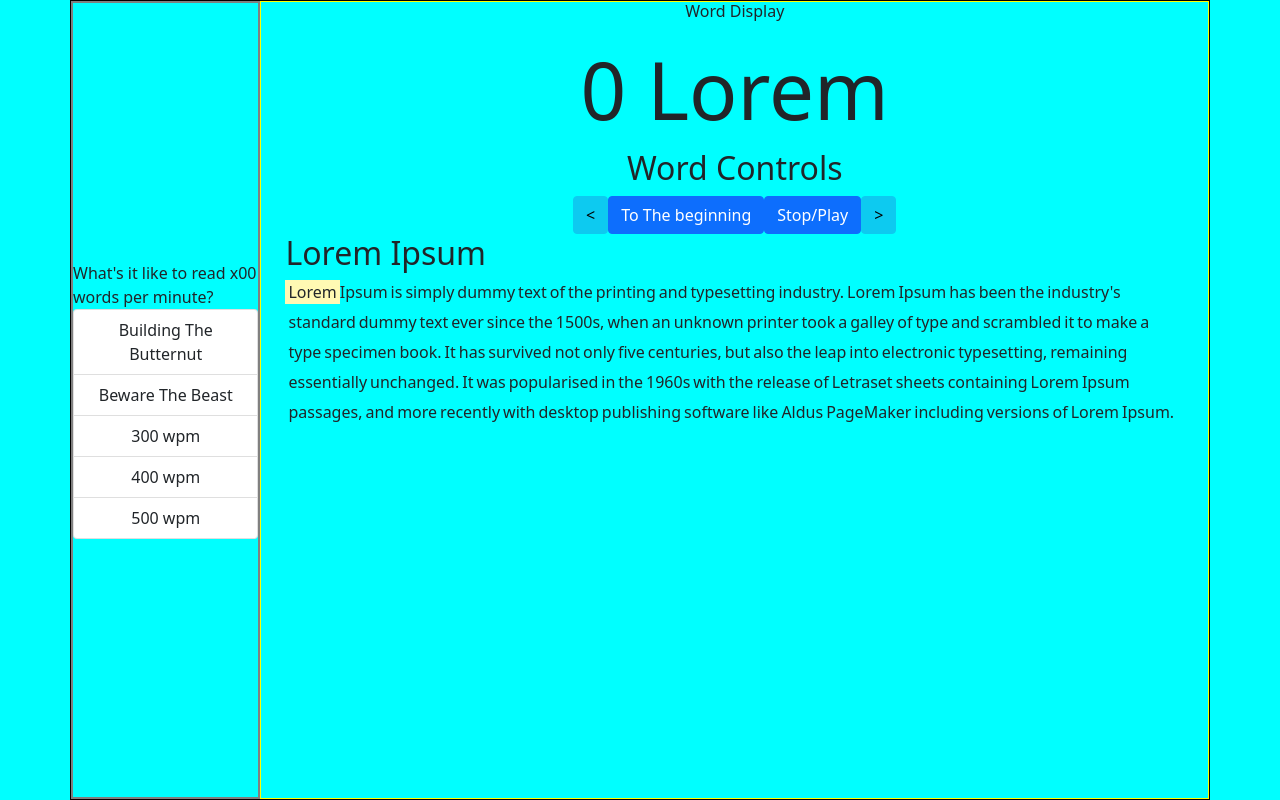
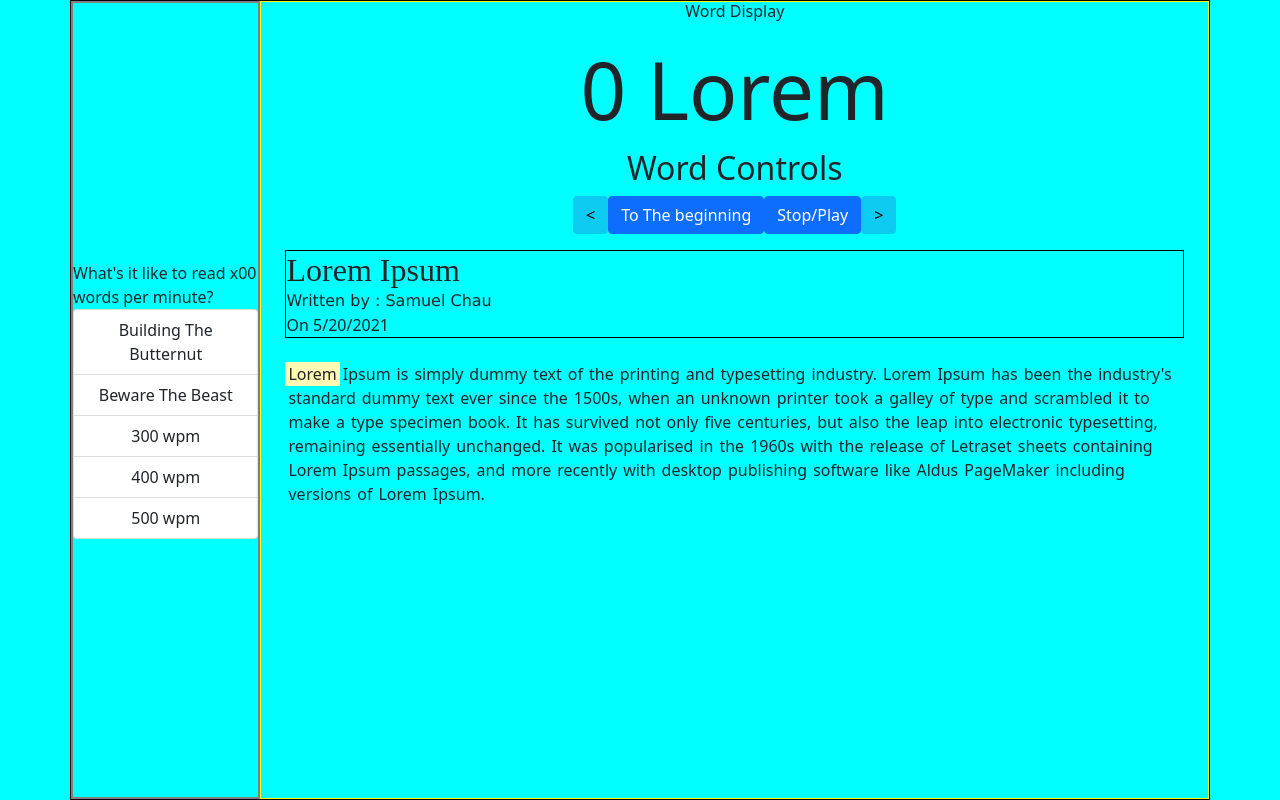
Before and after one commit to samqchau/one-word-blitz, a React (Create React App) app: page / in a window 1280 px wide. Built offline with nearby package versions, Linux system fonts and the light colour scheme.

Commit message:
Passage Display Component Updated Added stylesheet path and added classes using the BEM naming convention

```diff
--- a/src/components/PassageDisplay.jsx
+++ b/src/components/PassageDisplay.jsx
@@ -1,19 +1,32 @@
-import React from 'react'
+import React from 'react';
+import '../styles/passageDisplay.css';
 
 const highlightColor = 'rgb(255, 249, 179)';
 
-const PassageDisplay = ({passage, index, title}) => {
-    return (
-        <div className='passageDisplay'>
-            <h2>{title}</h2>
-            {passage.map((word, i) =>
-            <div style={{display: 'inline-flex', background: i===index ? highlightColor : 'none'}} key={i}>
-                <span style={{width: '3px', background: (i-index === 1 || i-index === 0) ? highlightColor : 'none'}}/>
-                <div key={i} style={{}}>{word}</div>
-            </div>
-            )}
+const PassageDisplay = ({ passage, index, title }) => {
+  return (
+    <div className='passageDisplay'>
+      <div className='passageDisplay-header'>
+        <h2 className='passageDisplay-header-title'>{title}</h2>
+        <p className='passageDisplay-header-author'>Written by : Samuel Chau</p>
+        <p className='passageDisplay-header-date'>On 5/20/2021</p>
+      </div>
+      <br />
+      {passage.map((word, i) => (
+        <div
+          style={{
+            display: 'inline-flex',
+            background: i === index ? highlightColor : 'none',
+            paddingRight: '3px',
+            paddingLeft: '3px',
+          }}
+          key={i}
+        >
+          {word}
         </div>
-    )
-}
+      ))}
+    </div>
+  );
+};
 
-export default PassageDisplay
+export default PassageDisplay;
--- a/src/styles/index.css
+++ b/src/styles/index.css
@@ -4,8 +4,14 @@
   box-sizing: border-box;
 }
 
-html, body, #root {
+html,
+body,
+#root {
   height: 100%;
   width: 100%;
   background-color: aqua;
 }
+
+p {
+  margin-bottom: 0rem;
+}
--- /dev/null
+++ b/src/styles/passageDisplay.css
@@ -0,0 +1,19 @@
+.passageDisplay {
+  margin-top: 1rem;
+}
+.passageDisplay-header {
+  border: 1px solid black;
+  margin: 0;
+}
+.passageDisplay-header-title {
+  font-family: 'Times New Roman', Times, serif;
+  margin: 0;
+}
+.passageDisplay-header-author {
+  font-family: 'Lucida Sans', 'Lucida Sans Regular', 'Lucida Grande',
+    'Lucida Sans Unicode', Geneva, Verdana, sans-serif;
+  margin: 0;
+}
+.passageDisplay-header-date {
+  font-size: 0.8 rem;
+}
```
Lines whose indentation alone changed are shown as unchanged.
